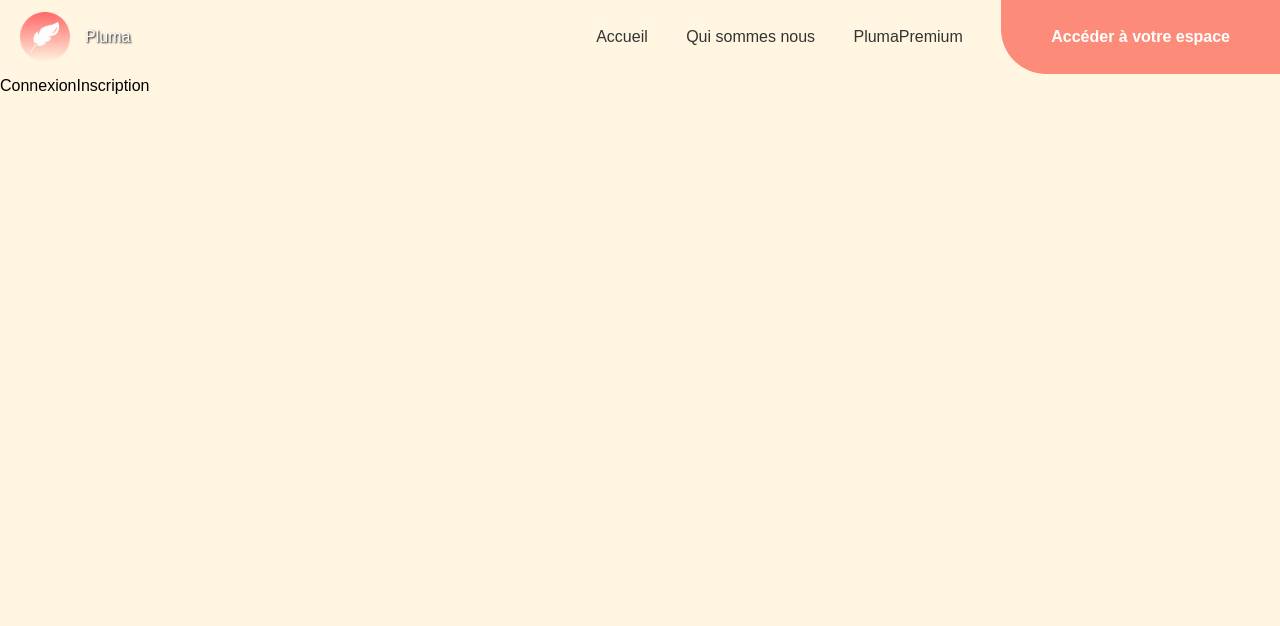
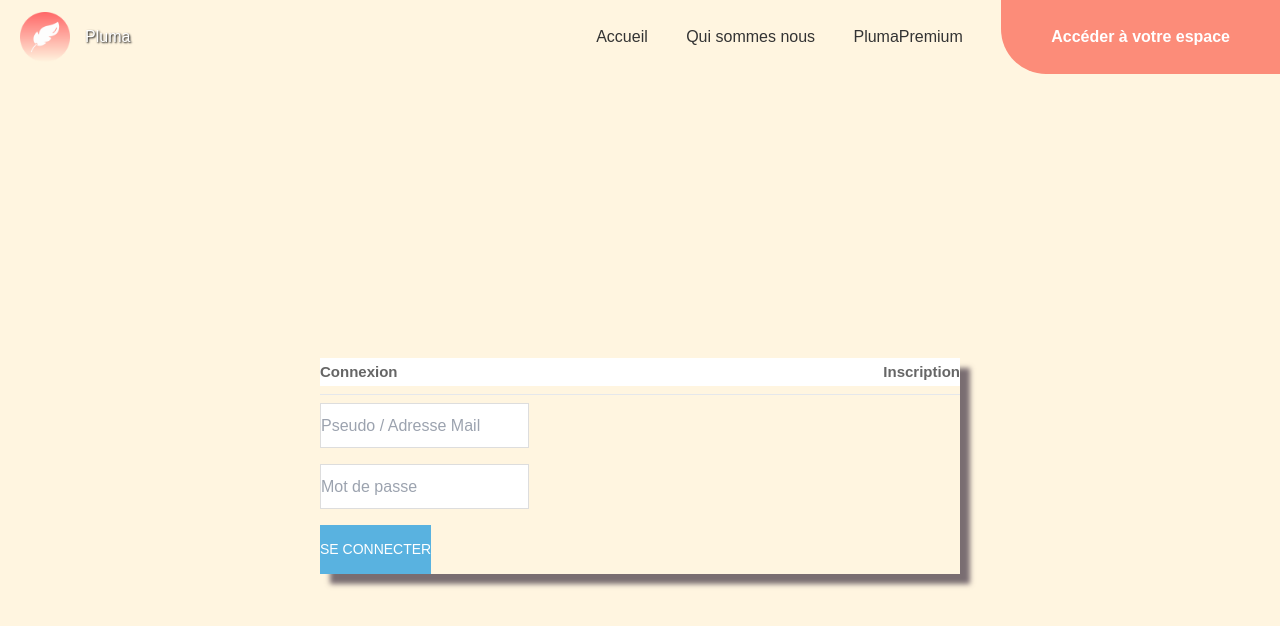
Before and after one commit to Nuxnuxx/Pluma, a React (Create React App) app in the folder client/: page /inscription-connexion in a window 1280 px wide. Shown: the top 626 px of the page. Built offline with nearby package versions, Linux system fonts and the light colour scheme.

Commit message:
Page Connexion / Inscription - formulaire établi

```diff
--- a/client/src/siteVitrine/pages/ConnexionInscription.js
+++ b/client/src/siteVitrine/pages/ConnexionInscription.js
@@ -1,5 +1,88 @@
+import React, { useState } from 'react';
+import "../styles/ConnexionInscription.scss";
+
+const LoginForm = () => (
+    <form id="login-form" action="" method="post" role="form" className="active-form">
+        <div className="mb-4">
+            <input type="text" name="username" id="username" tabIndex="1" className="form-input" placeholder="Pseudo / Adresse Mail" value="" />
+        </div>
+        <div className="mb-4">
+            <input type="password" name="password" id="password" tabIndex="2" className="form-input" placeholder="Mot de passe" />
+        </div>
+        <div className="mb-4">
+            <button type="submit" name="login-submit" id="login-submit" tabIndex="4" className="btn btn-login">
+                Se connecter
+            </button>
+        </div>
+    </form>
+);
+const RegisterForm = () => (
+    <form id="register-form" action="" method="post" role="form" className="active-form">
+        <div className="mb-4">
+            <input type="text" name="username" id="username" tabIndex="1" className="form-input" placeholder="Pseudo" value="" />
+        </div>
+        <div className="mb-4">
+            <input type="email" name="email" id="email" tabIndex="1" className="form-input" placeholder="Adresse Mail" value="" />
+        </div>
+        <div className="mb-4">
+            <input type="password" name="password" id="password" tabIndex="2" className="form-input" placeholder="Mot de passe" />
+        </div>
+        <div className="mb-4">
+            <input type="password" name="confirm-password" id="confirm-password" tabIndex="2" className="form-input" placeholder="Confirmation du mot de passe" />
+        </div>
+        <div className="mb-4">
+            <button type="submit" name="register-submit" id="register-submit" tabIndex="4" className="btn btn-register">
+                Nous rejoindre
+            </button>
+        </div>
+    </form>
+);
+
 const ConnexionInscription = () => {
-    return <h1>ConnexionInscription</h1>;
+    const [isLoginActive, setIsLoginActive] = useState(true);
+
+    const handleLoginClick = (e) => {
+        e.preventDefault();
+        setIsLoginActive(true);
+    };
+
+    const handleRegisterClick = (e) => {
+        e.preventDefault();
+        setIsLoginActive(false);
+    };
+
+    return (
+        <div className="login-page">
+            <div className="container">
+                <div className="row">
+                    <div className="col-md-6 col-md-offset-3">
+                        <div className="panel panel-login">
+                            <div className="panel-heading flex justify-between items-center">
+                                <a
+                                    href="#"
+                                    className={`text-lg ${isLoginActive ? 'text-green-500' : 'text-gray-500'}`}
+                                    onClick={handleLoginClick}
+                                >
+                                    Connexion
+                                </a>
+                                <a
+                                    href="#"
+                                    className={`text-lg ${!isLoginActive ? 'text-green-500' : 'text-gray-500'}`}
+                                    onClick={handleRegisterClick}
+                                >
+                                    Inscription
+                                </a>
+                            </div>
+                            <hr className="my-2" />
+                            <div className="panel-body">
+                                {isLoginActive ? <LoginForm /> : <RegisterForm />}
+                            </div>
+                        </div>
+                    </div>
+                </div>
+            </div>
+        </div>
+    );
 };
 
 export default ConnexionInscription;
--- a/client/src/siteVitrine/pages/PlumaPremium.js
+++ b/client/src/siteVitrine/pages/PlumaPremium.js
@@ -25,7 +25,7 @@ const PlumaPremium = () => {
                         <h1 className="pricingTable-firstTable_table__header">Standard</h1>
                         <p className="pricingTable-firstTable_table__pricing">
                             <span>€</span><span>0</span><span>par mois</span></p>
-                        <ul className="pricingTable-firstTable_table__options">
+                        <ul className="pricingTable-firstTable_table__options first_table">
                             <li>Nombre de blocs illimités</li>
                             <li>Limitation à 5 projets</li>
                             <li>Personnalisation des lieux et personnages</li>
@@ -37,13 +37,12 @@ const PlumaPremium = () => {
                             <li>Possibilité de varier entre une unique police serif et sans-serif</li>
                             <li>Panel d’image prédéfni pour les avatars des personnages et les lieux</li>
                         </ul>
-                        <button className="pricingTable-firstTable_table__getstart">Essayez Maintenant !</button>
                     </li>
                     <li className="pricingTable-firstTable_table">
                         <h1 className="pricingTable-firstTable_table__header">Premium</h1>
                         <p className="pricingTable-firstTable_table__pricing">
                             <span>€</span><span>7,99</span><span>par mois</span></p>
-                        <ul className="pricingTable-firstTable_table__options">
+                        <ul className="pricingTable-firstTable_table__options second_table">
                             <li>Nombre de blocs illimités</li>
                             <li>Création de projets en illimités</li>
                             <li>Personnalisation des lieux et personnages</li>
@@ -63,7 +62,7 @@ const PlumaPremium = () => {
                         <h1 className="pricingTable-firstTable_table__header">Étudiant</h1>
                         <p className="pricingTable-firstTable_table__pricing">
                             <span>€</span><span>0</span><span>par mois</span></p>
-                        <ul className="pricingTable-firstTable_table__options">
+                        <ul className="pricingTable-firstTable_table__options third_table">
                             <li>Nombre de blocs illimités</li>
                             <li>Limitation à 10 projets</li>
                             <li>Personnalisation des lieux et personnages</li>
--- /dev/null
+++ b/client/src/siteVitrine/styles/ConnexionInscription.scss
@@ -0,0 +1,107 @@
+.login-page {
+  display: flex;
+  justify-content: center;
+  align-items: center;
+  height: 100vh;
+
+  .panel-login {
+    border-color: #ccc;
+    box-shadow: 10px 10px 5px 0px rgba(77, 64, 77, 0.75);
+    width: 50%;
+    margin: auto;
+
+    > .panel-heading {
+      color: #00415d;
+      background-color: #fff;
+      border-color: #fff;
+      text-align:center;
+
+      a {
+        text-decoration: none;
+        color: #666;
+        font-weight: bold;
+        font-size: 15px;
+        transition: all 0.1s linear;
+
+        &.active {
+          color: #029f5b;
+          font-size: 18px;
+        }
+      }
+
+      hr {
+        margin-top: 10px;
+        margin-bottom: 0px;
+        clear: both;
+        border: 0;
+        height: 1px;
+        background-image: linear-gradient(to right, rgba(0, 0, 0, 0), rgba(0, 0, 0, 0.15), rgba(0, 0, 0, 0));
+      }
+    }
+
+    input[type="text"],
+    input[type="email"],
+    input[type="password"] {
+      height: 45px;
+      border: 1px solid #ddd;
+      font-size: 16px;
+      transition: all 0.1s linear;
+
+      &:hover,
+      &:focus {
+        outline: none;
+        box-shadow: none;
+        border-color: #ccc;
+      }
+    }
+
+    .btn-login {
+      background-color: #59B2E0;
+      outline: none;
+      color: #fff;
+      font-size: 14px;
+      height: auto;
+      font-weight: normal;
+      padding: 14px 0;
+      text-transform: uppercase;
+      border-color: #59B2E6;
+
+      &:hover,
+      &:focus {
+        color: #fff;
+        background-color: #53A3CD;
+        border-color: #53A3CD;
+      }
+    }
+
+    .forgot-password {
+      text-decoration: underline;
+      color: #888;
+
+      &:hover,
+      &:focus {
+        text-decoration: underline;
+        color: #666;
+      }
+    }
+
+    .btn-register {
+      background-color: #1CB94E;
+      outline: none;
+      color: #fff;
+      font-size: 14px;
+      height: auto;
+      font-weight: normal;
+      padding: 14px 0;
+      text-transform: uppercase;
+      border-color: #1CB94A;
+
+      &:hover,
+      &:focus {
+        color: #fff;
+        background-color: #1CA347;
+        border-color: #1CA347;
+      }
+    }
+  }
+}
--- a/client/src/siteVitrine/styles/PlumaPremium.scss
+++ b/client/src/siteVitrine/styles/PlumaPremium.scss
@@ -199,6 +199,7 @@ $bgfontcolor: #717787;
       max-width: 360px;
       transition: all 0.3s ease;
       border-radius: 5px;
+      min-height: 105vh;
 
       @media screen and (max-width: 767px){
         display: block;
@@ -208,6 +209,7 @@ $bgfontcolor: #717787;
         margin-bottom: 20px;
         padding: 10px;
         padding-left: 20px;
+        min-height: 0;
       }
 
       & > * {
@@ -373,11 +375,14 @@ $bgfontcolor: #717787;
         }
       }
 
+      .second_table, .third_table{
+        border-bottom: 2px solid #ebedec;
+      }
+
       &__options{
         list-style: none;
         padding: 15px;
         font-size: 0.9em;
-        border-bottom: 2px solid #ebedec;
         min-height: 650px;
 
         @media screen and (max-width: 1068px){
@@ -387,7 +392,9 @@ $bgfontcolor: #717787;
         @media screen and (max-width: 767px){
           border-bottom: none;
           padding: 0;
+          padding-bottom: 20px;
           margin-right: 10%;
+          min-height: 0;
         }
 
         @media screen and (max-width: 610px){
@@ -463,7 +470,7 @@ $bgfontcolor: #717787;
         }
 
         @media screen and (max-width: 767px){
-          margin-top: 0;
+          margin-block: 10px;
         }
 
         @media screen and (max-width: 610px){
```
